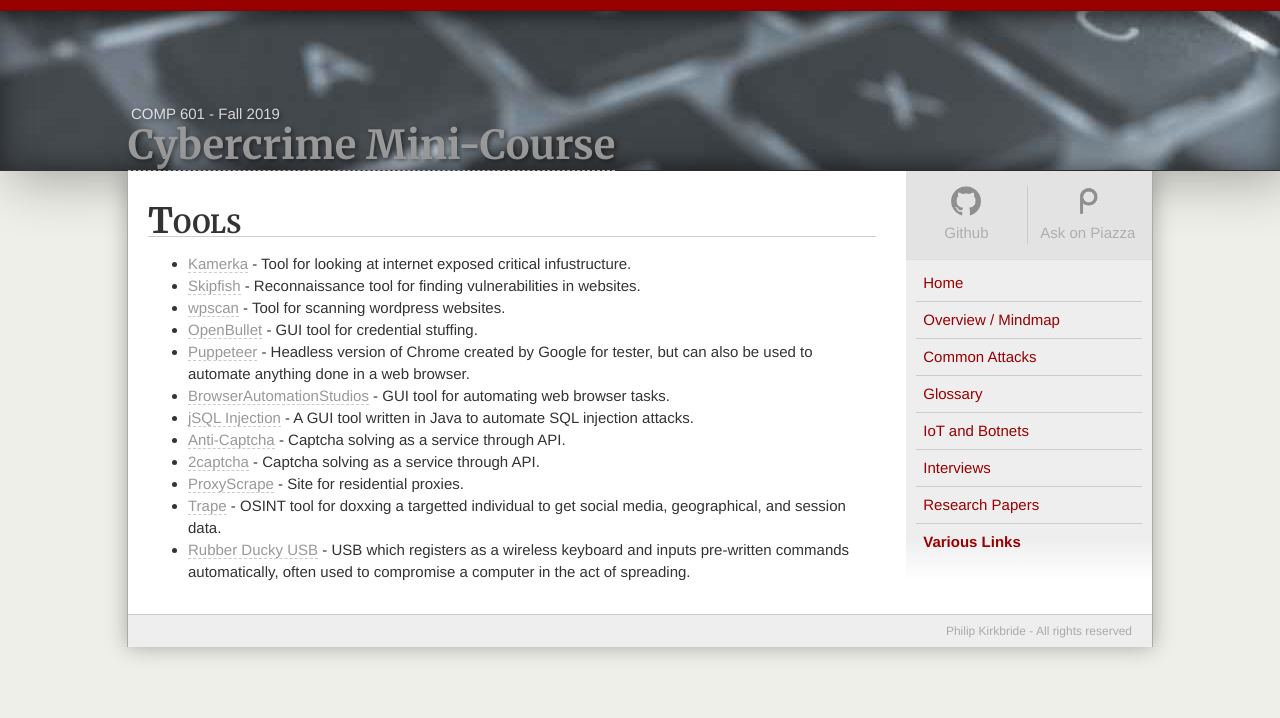
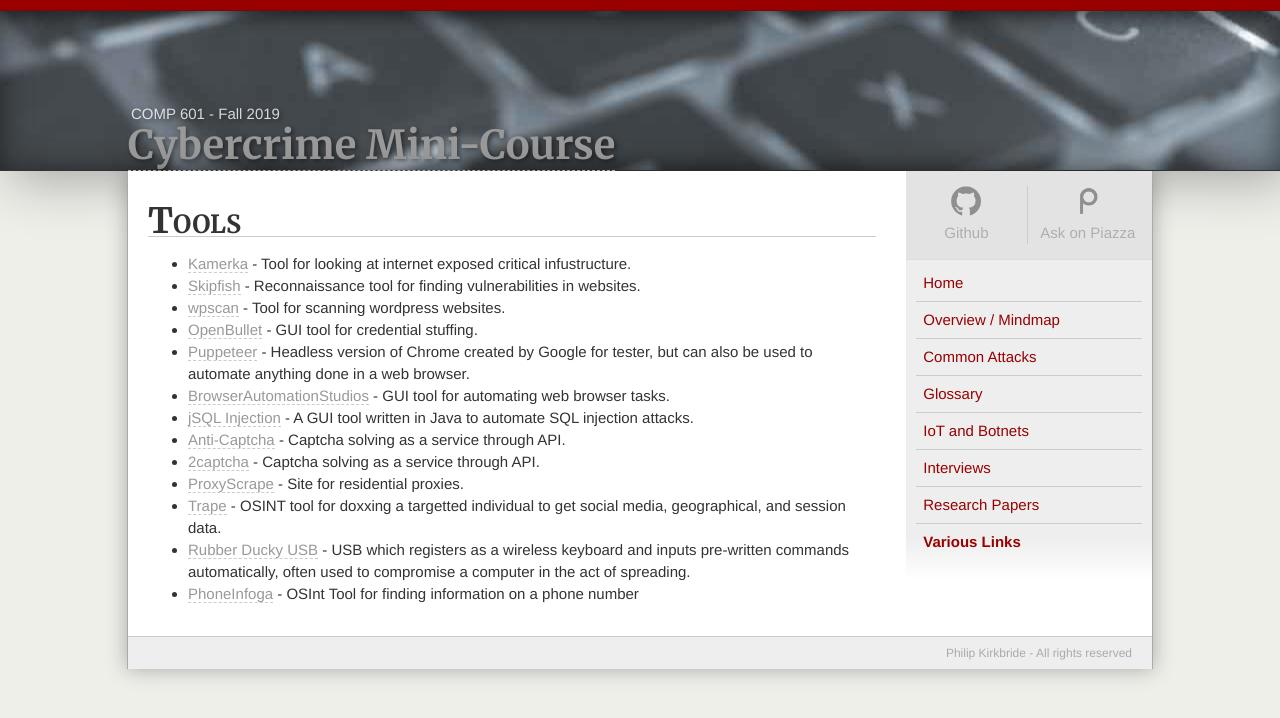
Before and after one commit to kirkins/Cyber-Crime-Micro-Course, a Jekyll site: the page built from links.md, in a window 1280 px wide. Shown: the top 718 px of the page. Built offline with Jekyll 4.4.1, drawn with Linux system fonts in a browser that asks for light colours; nearby versions of some CDN libraries; some web fonts are replaced; Markdown is read by kramdown in place of the engine named in the settings.

Commit message:
add link to list

```diff
--- a/links.md
+++ b/links.md
@@ -18,3 +18,4 @@ nav: links
 - [ProxyScrape](https://proxyscrape.com/) - Site for residential proxies.
 - [Trape](https://github.com/jofpin/trape) - OSINT tool for doxxing a targetted individual to get social media, geographical, and session data.
 - [Rubber Ducky USB](https://shop.hak5.org/products/usb-rubber-ducky-deluxe) - USB which registers as a wireless keyboard and inputs pre-written commands automatically, often used to compromise a computer in the act of spreading.
+- [PhoneInfoga](https://github.com/sundowndev/PhoneInfoga) - OSInt Tool for finding information on a phone number
```
